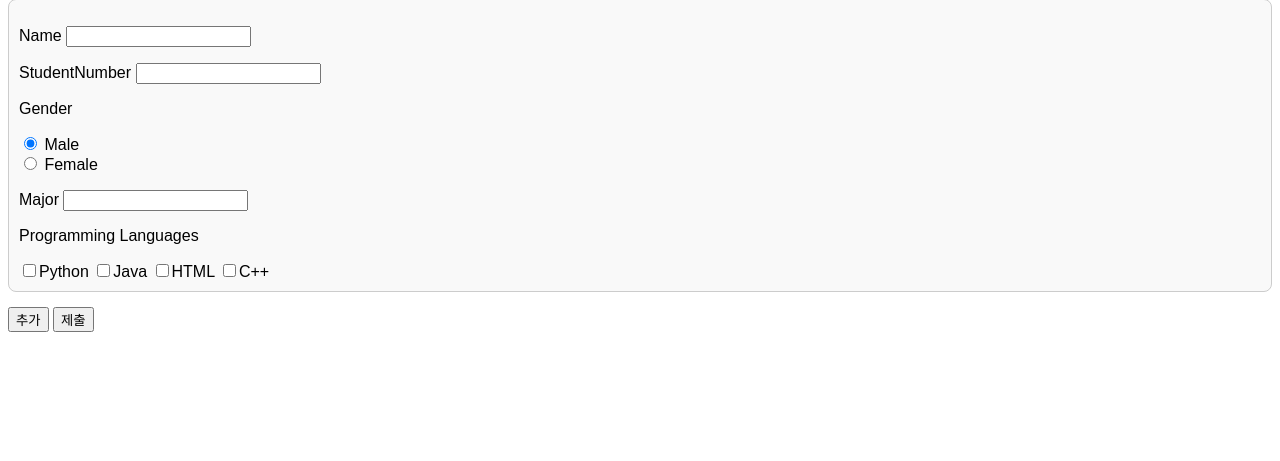
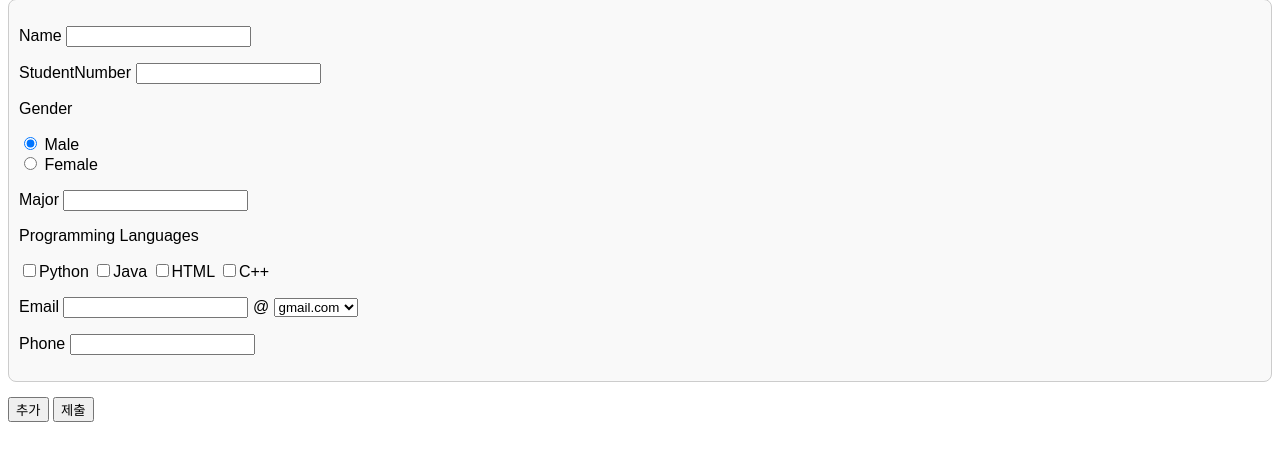
Before and after one commit to CSID-DGU/2024-2-OSSPrac-watch-02, a Flask app: page /input in a window 1280 px wide. Shown: the part 90-551 px from the top of the page. Run offline with Flask 3, Linux system fonts and the light colour scheme.

Commit message:
feat: modify team.py, result_contact.html, input_a.html, index.html

```diff
--- a/SubjectA2-3-2/team.py
+++ b/SubjectA2-3-2/team.py
@@ -5,6 +5,7 @@ app.secret_key = 'your_secret_key'  # 세션 사용을 위해 필요
 
 @app.route('/')
 def index():
+    session.pop('result', None)
     result = session.get('result', [])  # 세션에서 결과 데이터 가져오기
     return render_template('index.html', result=result)
 
@@ -22,9 +23,13 @@ def result():
     genders = [request.form.get(f'Gender[{i}]') for i in range(len(names))]
     majors = request.form.getlist('Major[]')
     languages = [', '.join(request.form.getlist(f'language[{i}][]')) for i in range(len(names))]
+    emails = [f"{email}@{domain}" for email, domain in zip(request.form.getlist('Email[]'), request.form.getlist('EmailDomain[]'))]
+    phones = request.form.getlist('Phone[]')
+
+
 
     # zip 객체를 리스트로 변환하여 템플릿에 전달
-    zipped_result = list(zip(names, student_numbers, genders, majors, languages))
+    zipped_result = list(zip(names, student_numbers, genders, majors, languages, emails, phones))
     session['result'] = zipped_result
 
     # index.html로 데이터를 전달하여 메인 페이지에서 결과 출력
--- a/SubjectA2-3-2/templates/index.html
+++ b/SubjectA2-3-2/templates/index.html
@@ -86,7 +86,7 @@
 
     {% if result %}
     <div class="container">
-        {% for name, student_number, gender, major, language in result %}
+        {% for name, student_number, gender, major, language, email, phone in result %}
             <div class="student-block">
                 <img src="https://raw.githubusercontents.com/CSID-DGU/2024-2-OSSPrac/main/webproject/pic_trulli.jpg" alt="Team Leader Photo">
                 <p><strong>이름:</strong> {{ name }}</p>
@@ -94,6 +94,8 @@
                 <p><strong>성별:</strong> {{ gender }}</p>
                 <p><strong>전공:</strong> {{ major }}</p>
                 <p><strong>프로그래밍 언어:</strong> {{ language }}</p>
+                <p><strong>이메일:</strong> {{ email }}</p>
+                <p><strong>전화번호:</strong> {{ phone }}</p>
             </div>
         {% endfor %}
     </div>
--- a/SubjectA2-3-2/templates/input_a.html
+++ b/SubjectA2-3-2/templates/input_a.html
@@ -35,6 +35,17 @@
                 <label><input type="checkbox" value="Java" name="language[0][]"/>Java</label>
                 <label><input type="checkbox" value="HTML" name="language[0][]"/>HTML</label>
                 <label><input type="checkbox" value="C++" name="language[0][]"/>C++</label>
+
+                <p>Email
+                    <input type="text" name="Email[]" required> @
+                    <select name="EmailDomain[]">
+                        <option value="gmail.com">gmail.com</option>
+                        <option value="naver.com">naver.com</option>
+                        <option value="dgu.ac.kr">dgu.ac.kr</option>
+                    </select>
+                </p>
+
+                <p>Phone <input type="text" name="Phone[]" required></p>
             </div>
         </div>
         <button type="button" onclick="addPerson()">추가</button>
@@ -64,6 +75,17 @@
                 <label><input type="checkbox" value="Java" name="language[${personCount}][]"/>Java</label>
                 <label><input type="checkbox" value="HTML" name="language[${personCount}][]"/>HTML</label>
                 <label><input type="checkbox" value="C++" name="language[${personCount}][]"/>C++</label>
+
+                <p>Email
+                    <input type="text" name="Email[]" required> @
+                    <select name="EmailDomain[]">
+                        <option value="gmail.com">gmail.com</option>
+                        <option value="naver.com">naver.com</option>
+                        <option value="dgu.ac.kr">dgu.ac.kr</option>
+                    </select>
+                </p>
+
+                <p>Phone <input type="text" name="Phone[]" required></p>
             `;
 
             // 입력 블록을 personContainer에 추가
--- a/SubjectA2-3-2/templates/result_contact.html
+++ b/SubjectA2-3-2/templates/result_contact.html
@@ -111,7 +111,7 @@
 <body>
    <h1>학생 정보</h1>
    <div class="container">
-    {% for name, student_number, gender, major, language in result %}
+    {% for name, student_number, gender, major, language, email, phone in result %}
         <div class="student-block">
             <img src="https://raw.githubusercontents.com/CSID-DGU/2024-2-OSSPrac/main/webproject/pic_trulli.jpg" alt="Team Leader Photo">
             <p><strong>이름:</strong> {{ name }}</p>
@@ -119,6 +119,9 @@
             <p><strong>성별:</strong> {{ gender }}</p>
             <p><strong>전공:</strong> {{ major }}</p>
             <p><strong>프로그래밍 언어:</strong> {{ language }}</p>
+            <p><strong>이메일:</strong> {{ email }}</p>
+            <p><strong>전화번호:</strong> {{ phone }}</p>
+
         </div>
     {% endfor %}
 </div>
```
